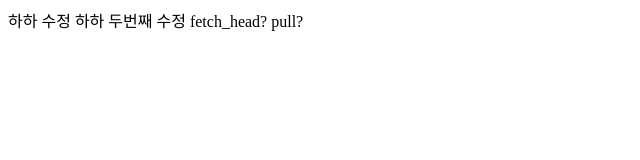
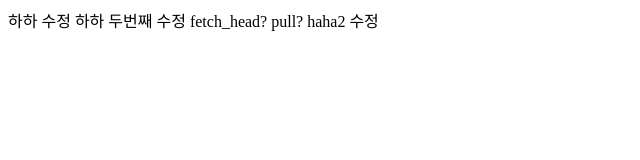
Before and after one commit to chtw2001/html_1st, a plain HTML site: page index.html in a window 1280 px wide. Shown: the full height of the page, 0-640 px from the left. Drawn offline with Linux system fonts and the light colour scheme.

Commit message:
haha2 수정

```diff
--- a/index.html
+++ b/index.html
@@ -10,5 +10,6 @@
     하하 두번째 수정
     fetch_head?
     pull?
+    haha2 수정
 </body>
 </html>
```
